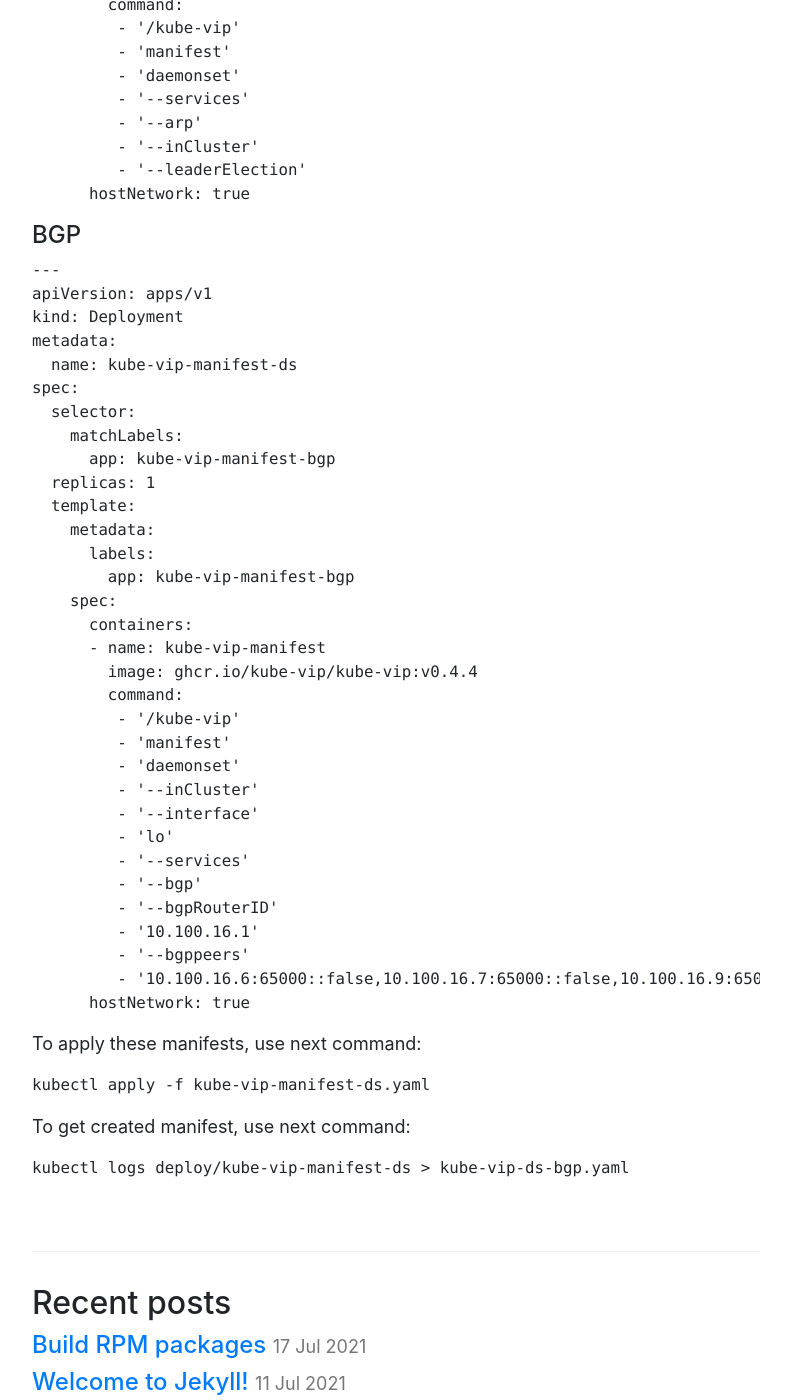
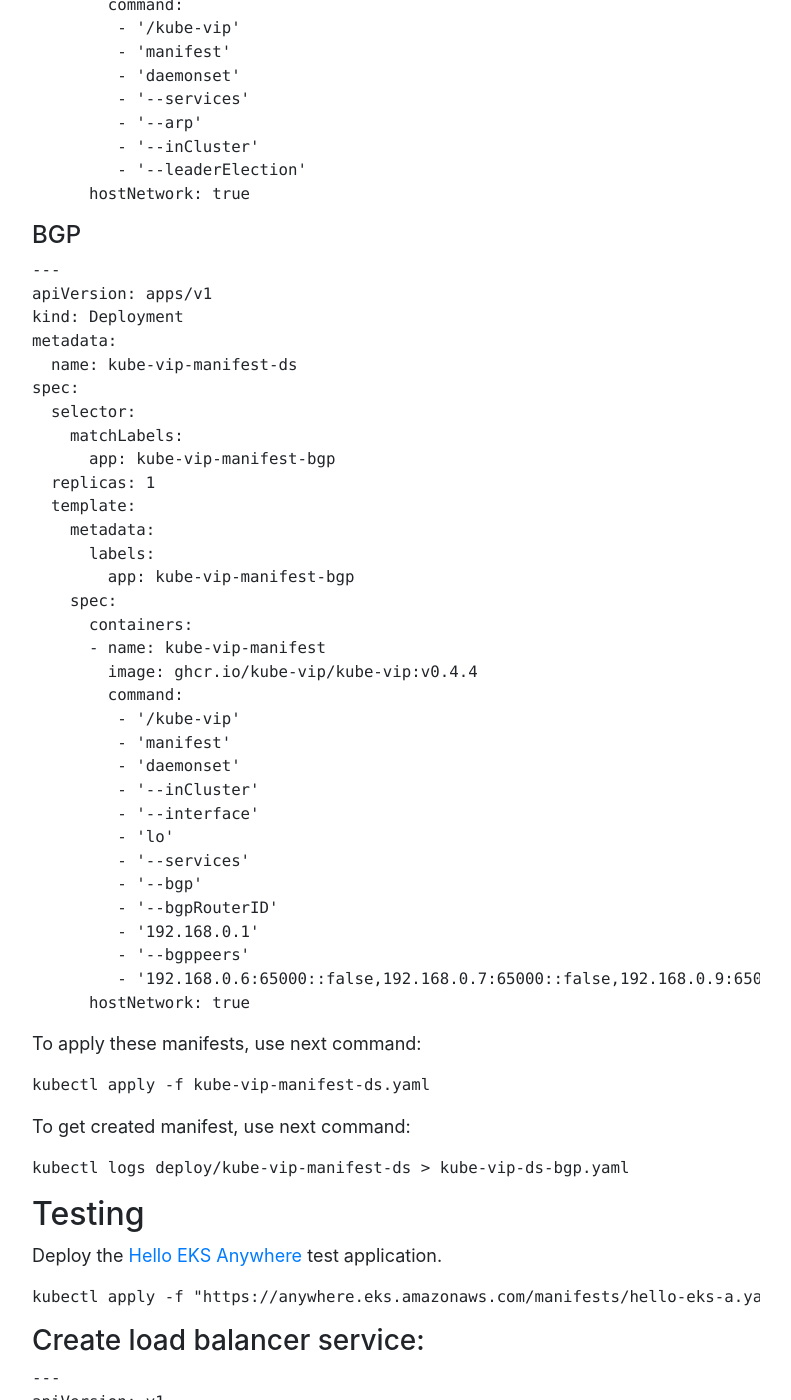
Before and after one commit to aursu/aursu.github.io, a Jekyll site: the page built from _posts/2022-05-06-kube-vip-loadbalancer.md, in a window 1280 px wide and 1400 px high, scrolled down 7374 px. Shown: the whole window, without its empty margins (244-1035 px from the left). Built offline with Jekyll 4.4.1, drawn with Linux system fonts in a browser that asks for light colours; a script that is not in the unit is left out; some of the changed text lies outside the part shown.

Commit message:
Added basic testing

````diff
--- a/_posts/2022-05-06-kube-vip-loadbalancer.md
+++ b/_posts/2022-05-06-kube-vip-loadbalancer.md
@@ -331,9 +331,9 @@
          - '--services'
          - '--bgp'
          - '--bgpRouterID'
-         - '10.100.16.1'
+         - '192.168.0.1'
          - '--bgppeers'
-         - '10.100.16.6:65000::false,10.100.16.7:65000::false,10.100.16.9:65000::false'
+         - '192.168.0.6:65000::false,192.168.0.7:65000::false,192.168.0.9:65000::false'
       hostNetwork: true
 ```
 
@@ -348,3 +348,34 @@
 ```
 kubectl logs deploy/kube-vip-manifest-ds > kube-vip-ds-bgp.yaml
 ```
+
+## Testing
+
+Deploy the [Hello EKS Anywhere](https://anywhere.eks.amazonaws.com/docs/tasks/workload/test-app/) test application.
+
+```
+kubectl apply -f "https://anywhere.eks.amazonaws.com/manifests/hello-eks-a.yaml"
+```
+
+### Create load balancer service:
+
+```
+---
+apiVersion: v1
+kind: Service
+metadata:
+  name: hello-eks-a
+spec:
+  type: LoadBalancer
+  selector:
+    app: hello-eks-a
+  ports:
+    - port: 80
+  loadBalancerIP: 192.168.0.50
+```
+
+### Test it
+
+```
+curl http://192.168.0.50
+```
````
